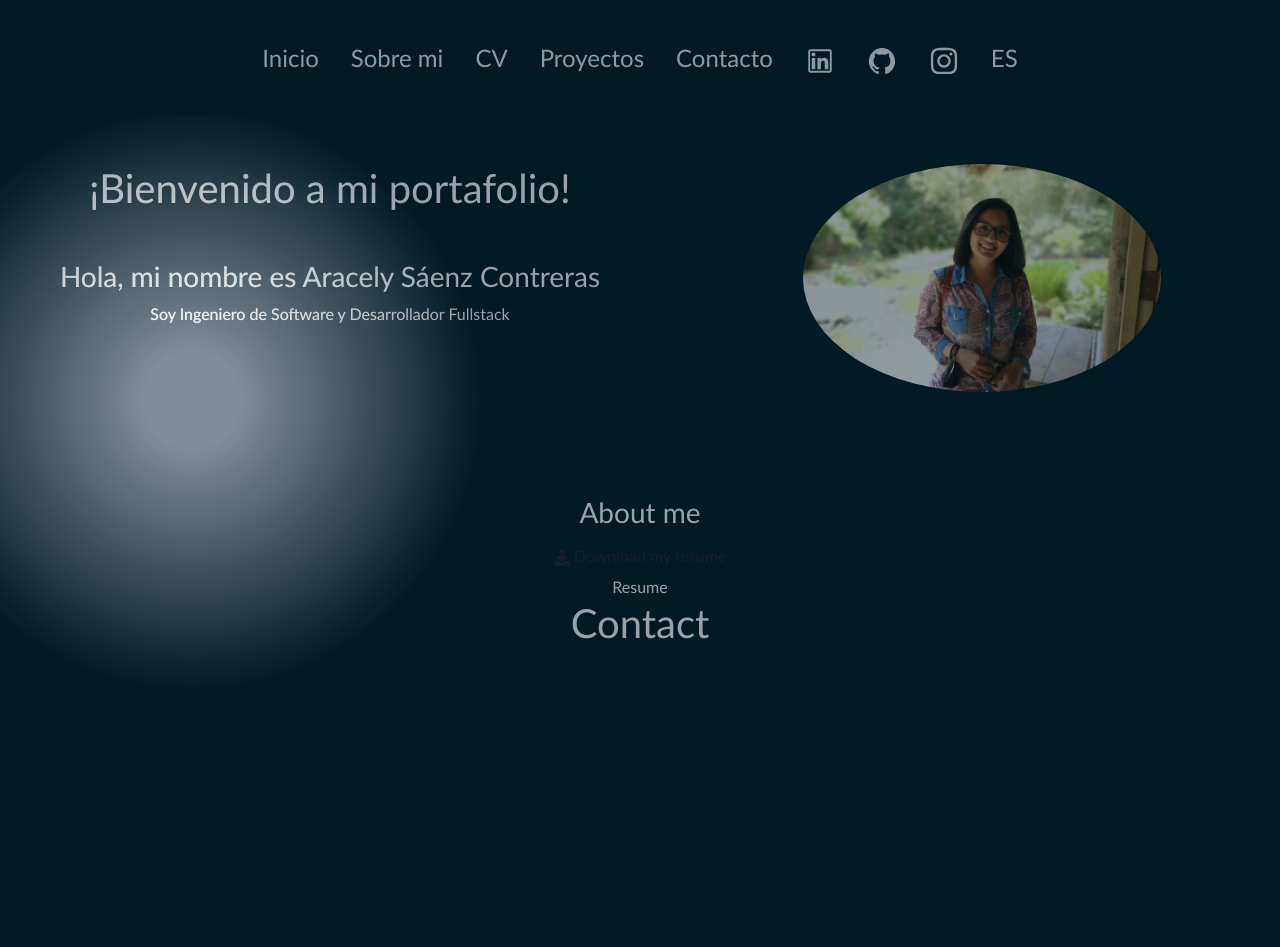
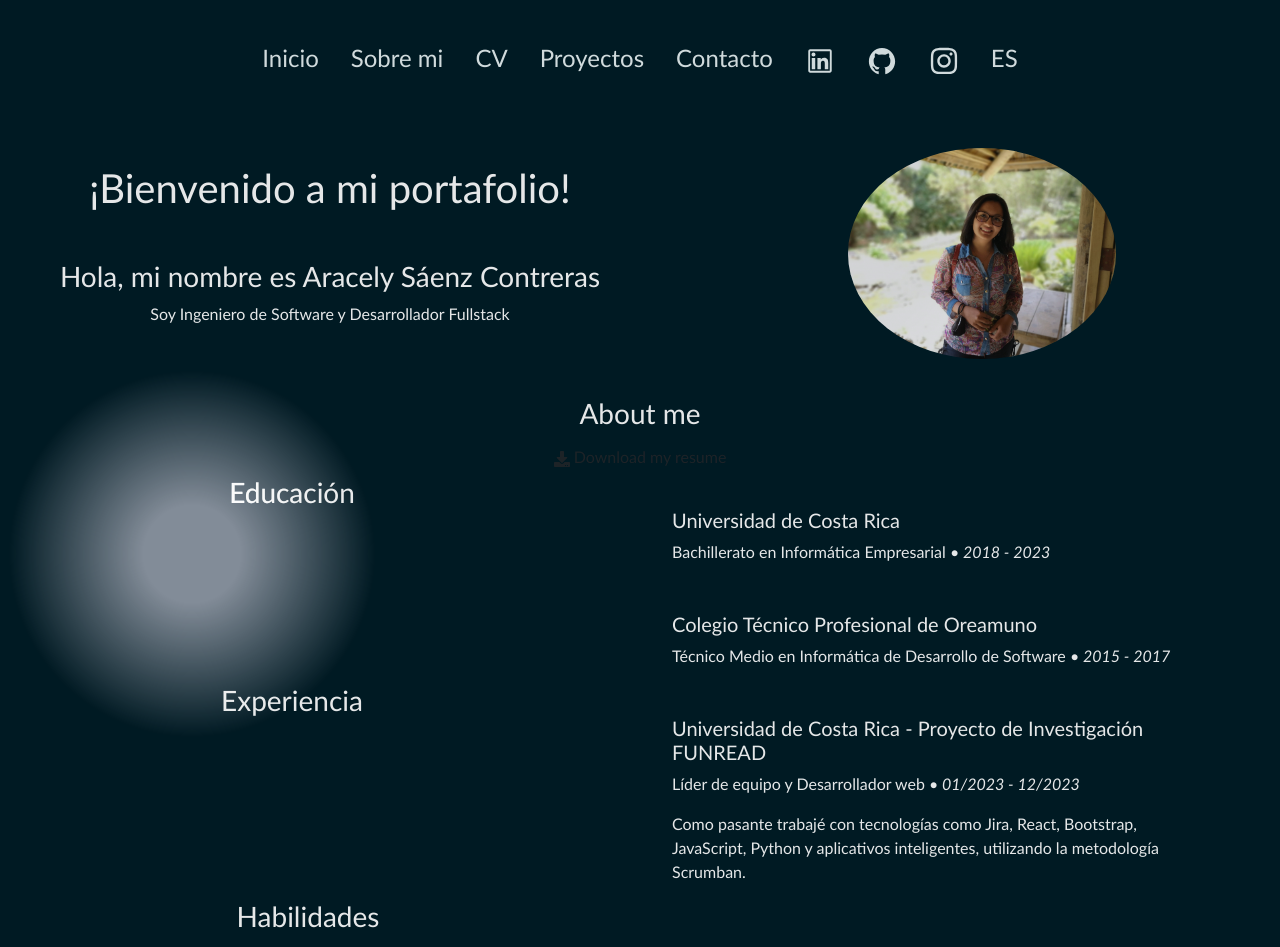
Before and after one commit to AracelySC/Portfolio, a React (Create React App) app in the folder personal-portfolio/: page / in a window 1280 px wide. Shown: the top 947 px of the page. Before the commit the page ends 800 px from the top, so only its background shows below. Built offline with nearby package versions, Linux system fonts and the light colour scheme.

Commit message:
Version 1 Resume
Arreglos

```diff
--- a/personal-portfolio/src/App.css
+++ b/personal-portfolio/src/App.css
@@ -19,10 +19,22 @@ body{
   width: 100%;
   font-weight: 400;
   overflow-x: hidden;
+  overflow-y: scroll;
   position: relative;
   background-color: #001a23 !important;
   color: #fff !important;
   font-family: "Gill Sans", sans-serif !important;
+}
+body::-webkit-scrollbar {
+  width: 0.5em;
+}
+
+body::-webkit-scrollbar-track {
+  background-color: transparent;
+}
+
+body::-webkit-scrollbar-thumb {
+  background-color: transparent;
 }
 
 h1, h2, h3, h4, h5, h6{
@@ -82,25 +94,27 @@ p.danger{
 
 .portfolio {
   width: 100%;
-  height: 100%;
-  opacity: 0.6;
+  height: auto;
+  opacity: 0.9;
+
 }
 .portfolio-copy {
   --mask: radial-gradient(
     circle at var(--x, 15%) var(--y, 50%),
-    black 4%,
-    transparent 25%
+    #001a23 4%,
+    transparent 15%
   );
   background: #7f8189af;
   position: absolute;
   top: 0;
   left: 0;
   width: 100%;
-  height: 100%;
+  height: auto;
   -webkit-mask: var(--mask);
   mask: var(--mask);
   opacity: 1;
   filter: brightness(1.5);
+
 }
 
 .container {
--- a/personal-portfolio/src/App.js
+++ b/personal-portfolio/src/App.js
@@ -28,9 +28,9 @@ function App() {
       <div className='portfolio'>
         <NavBar onLanguagechange={handleLanguageChange} currentLanguage={lenguage} />
         <Home  currentLanguage={lenguage}/>
-        <About />
-        <Resume />
-        <Contact />
+        <About currentLanguage={lenguage}/>
+        <Resume currentLanguage={lenguage}/>
+        <Contact currentLanguage={lenguage}/>
       </div>
       <div id='portfolio-copy' className='portfolio-copy' aria-hidden="true">
         <NavBar onLanguagechange={handleLanguageChange} currentLanguage={lenguage} />
--- a/personal-portfolio/src/assets/lenguage/information.js
+++ b/personal-portfolio/src/assets/lenguage/information.js
@@ -17,22 +17,25 @@ const information = {
             description: 'Bachiller en Informática en la Universidad de Costa Rica con una sólida formación académica en programación, bases de datos y gestión de proyectos. Me considero una persona proactiva, autodidacta y apasionada por lo que hago.',
         },
         resume:{
-            title:'Mi CV',
+            general:'Mi CV',
+            title1:'Educación',
+            title2:'Experiencia',
+            title3:'Habilidades',
             education:[{
-                university:'Universidad de Costa Rica',
+                institution:'Universidad de Costa Rica',
                 degree:'Bachillerato en Informática Empresarial',
                 date:'2018 - 2023',
             },
-            {   university:'Colegio Técnico Profesional de Oreamuno',
+            {   institution:'Colegio Técnico Profesional de Oreamuno',
                 degree:'Técnico Medio en Informática de Desarrollo de Software',
                 date:'2015 - 2017',
             }],
-            experience:{
+            experience:[{
                 company:'Universidad de Costa Rica - Proyecto de Investigación FUNREAD',
                 position:'Líder de equipo y Desarrollador web',
-                describe:"Como pasante trabajé con tecnologías como Jira, React, Bootstrap, JavaScript, Python y aplicativos inteligentes, utilizando la metodología Scrumban.",
+                description:"Como pasante trabajé con tecnologías como Jira, React, Bootstrap, JavaScript, Python y aplicativos inteligentes, utilizando la metodología Scrumban.",
                 date:'01/2023 - 12/2023',
-            },
+            },],
             skills:{
                 languages:['Español (Nativo)', 'Inglés (B1)'],
                 programmingLanguages:['Java', 'Python', 'JavaScript', 'C#', 'HTML', 'CSS', 'SASS'],
@@ -48,9 +51,9 @@ const information = {
         },{}],
         contact:{
             title:'Contactame',
-            email:'arasaenz15@gmail.com',
-            phoneNumber:'(+506) 8637 9015',
-            address:'Cartago, Costa Rica',
+            email:'Correo: arasaenz15@gmail.com',
+            phoneNumber:'Telefono: (+506) 8637 9015',
+            address:'Dirección: Cartago, Costa Rica',
         },
     },
     EN: {
@@ -71,22 +74,25 @@ const information = {
             description:'Bachelor in Computer Science at the University of Costa Rica with a solid academic background in programming, databases and project management. I consider myself a proactive person, self-taught and passionate about what I do.',
         },
         resume:{
-            title:'My Resume',
+            general:'My Resume',
+            title1:'Education',
+            title2:'Experience',
+            title3:'Skills',
             education:[{
-                university:'University of Costa Rica',
+                institution:'University of Costa Rica',
                 degree:'Bachelor in Business Informatics',
                 date:'2018 - 2023',
             },
-            {   university:'Technical Professional College of Oreamuno',
+            {   institution:'Technical Professional College of Oreamuno',
                 degree:'Middle Technician in Software Development Informatics',
                 date:'2015 - 2017',
             }],
-            experience:{
+            experience:[{
                 company:'University of Costa Rica - FUNREAD Research Project',
                 position:'Team Leader and Web Developer',
-                describe:"As an intern, I worked with technologies such as Jira, React, Bootstrap, JavaScript, Python and intelligent applications, using the Scrumban methodology.",
+                description:"As an intern, I worked with technologies such as Jira, React, Bootstrap, JavaScript, Python and intelligent applications, using the Scrumban methodology.",
                 date:'01/2023 - 12/2023',
-            },
+            },],
             skills:{
                 languages:['Spanish (Native)', 'English (B1)'],
                 programmingLanguages:['Java', 'Python', 'JavaScript', 'C#', 'HTML', 'CSS', 'SASS'],
@@ -101,9 +107,9 @@ const information = {
         },{}],
         contact:{
             title:'Contact Me',
-            email:'aracelysaenzc@gmail.com',
-            phoneNumber:'(+506) 8637 9015',
-            address:'Cartago, Costa Rica',
+            email:'Email: aracelysaenzc@gmail.com',
+            phoneNumber:'Phone: (+506) 8637 9015',
+            address:'Address: Cartago, Costa Rica',
         }
 
     },
--- a/personal-portfolio/src/components/Contact/Contact.jsx
+++ b/personal-portfolio/src/components/Contact/Contact.jsx
@@ -1,9 +1,15 @@
 import React from 'react';
+import information from '../../assets/lenguage/information';
 
-const Contact = () => {
+
+const Contact = ({ currentLanguage }) => {
+    const { contact } = information[currentLanguage];
     return (
         <section id='contact'>
-            <h1>Contact</h1>
+            <h2>{contact.title}</h2>
+            <p>{contact.email}</p>
+            <p>{contact.phoneNumber}</p>
+            <p>{contact.address}</p>
 
         </section>
     );
--- a/personal-portfolio/src/components/Home/Home.css
+++ b/personal-portfolio/src/components/Home/Home.css
@@ -1,7 +1,7 @@
 .custom-img-size {
-    width: 60%;
-    height: 60%;
-    margin-top: 3rem;
+    width: 45%;
+    height: 75%;
+    margin-top: 2rem;
     object-fit: cover;
     border-radius: 10px;
 }
--- a/personal-portfolio/src/components/NavBar/NavBar.css
+++ b/personal-portfolio/src/components/NavBar/NavBar.css
@@ -1,20 +1,29 @@
-
 .navbar-dark .nav-link {
   font-size: 1.5rem;
   margin: 0.5rem;
   color: #E8F1F2;
 }
-  .navbar-dark{
-    background-color:#001a23 ;
+
+@media screen and (max-width: 990px) {
+  .navbar-dark {
+    background-color: #001a23;
     color: #E8F1F2;
+  }
 }
 
 .navbar-dark .nav-link:hover {
-    color: #b3efb2;
+  color: #7A9e7E;
 }
-  .custom-offcanvas-header{
-    background-color:#001a23 ;
+
+.custom-offcanvas-header {
+  background-color: #001a23;
 }
+
 .custom-offcanvas-header .btn-close {
-    background-color:#E8F1F2 ;
+  background-color: #E8F1F2;
 }
+
+
+.custom-offcanvas-header .btn-close {
+  background-color: #E8F1F2;
+}
--- /dev/null
+++ b/personal-portfolio/src/components/Resume/Resume.css
@@ -0,0 +1,11 @@
+.resume-info {
+    display: flex;
+    flex-direction: column;
+    margin: 0 2rem 0 2rem;
+}
+.item-info {
+    justify-content: left;
+    align-items: left;
+    text-align: left;
+    margin: 2rem 2rem 0 2rem;
+}
--- a/personal-portfolio/src/components/Resume/Resume.jsx
+++ b/personal-portfolio/src/components/Resume/Resume.jsx
@@ -1,10 +1,68 @@
 import React from 'react';
+import { Row } from 'react-bootstrap';
+import Col from 'react-bootstrap/Col';
+import information from '../../assets/lenguage/information';
+import './Resume.css';
 
-const Resume = () => {
+
+const Resume = ({ currentLanguage }) => {
+    const { resume } = information[currentLanguage];
+
     return (
-        <section id="resume">
-           Resume
-        </section>
+
+        <Row class="resume">
+            <Row>
+                <Col className="resume-title">
+                    <h3>
+                        <span>{resume.title1}</span>
+                    </h3>
+                </Col>
+                <Col className="resume-info">
+                    {
+                        resume.education.map((education) => (
+                            <div className="item-info" key={education.institution}>
+                                <h5>{education.institution}</h5>
+                                <p className="info">
+                                    {education.degree} <span>&bull;</span>
+                                    <em className="date"> {education.date}</em>
+                                </p>
+                            </div>
+                        ))
+                    }
+                </Col>
+            </Row>
+            <Row>
+                <Col className="resume-title">
+                    <h3>
+                        <span>{resume.title2}</span>
+                    </h3>
+                </Col>
+                <Col className="resume-info">
+                    {
+                        resume.experience.map((experience) => (
+                            <div className="item-info" key={experience.company}>
+                                <h5>{experience.company}</h5>
+                                <p className="info">
+                                    {experience.position} <span>&bull;</span>
+                                    <em className="date"> {experience.date}</em>
+                                </p>
+                                <p>{experience.description}</p>
+                            </div>
+                        ))
+                    }
+                </Col>
+            </Row>
+            <Row>
+                <Col className="resume-title">
+                    <h3>
+                        <span>{resume.title3}</span>
+                    </h3>
+                </Col>
+                <Col>
+                </Col>
+            </Row>
+
+        </Row>
     );
 };
 
```
Lines whose indentation alone changed are shown as unchanged.
